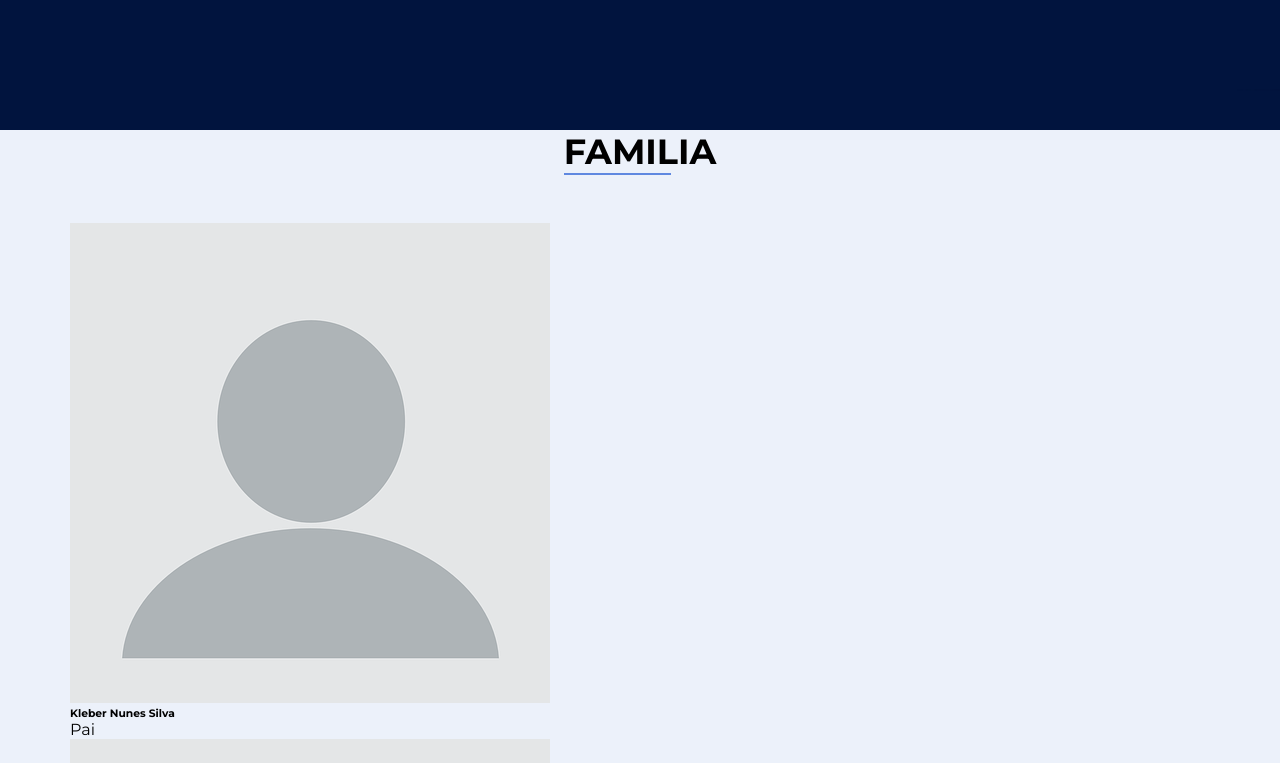
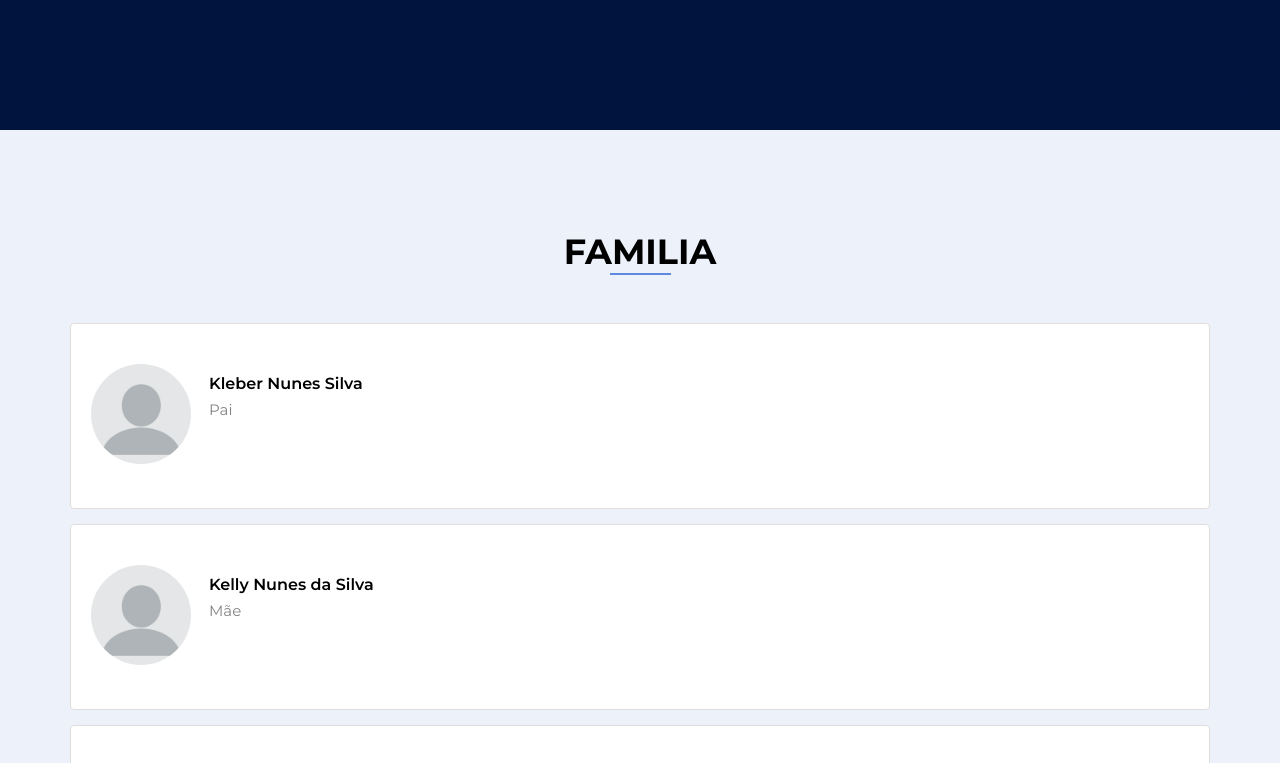
Before and after one commit to KeviNunes/AW1, a plain HTML site: page atividades/PB3/index.html in a window 1280 px wide. Shown: the part 700-1463 px from the top of the page. Drawn offline with Linux system fonts and the light colour scheme.

Commit message:
correção - index

```diff
--- a/atividades/PB3/index.html
+++ b/atividades/PB3/index.html
@@ -7,15 +7,11 @@
     <meta name="viewport" content="width=device-width, initial-scale=1.0">
     <title>Kevin Nunes | Estagiário da Engenharia</title>
 
-
     <link href="./CSS/main.css" rel="stylesheet" />
     <link href="./CSS/home.css" rel="stylesheet" />
     <link href="./CSS/header.css" rel="stylesheet" />
-    <link href="./CSS/certificados.css" rel="stylesheet" />
+    <link href="./CSS/familia.css" rel="stylesheet" />
     <link href="./CSS/footer.css" rel="stylesheet" />
-
-
-
 
 </head>
 
```
